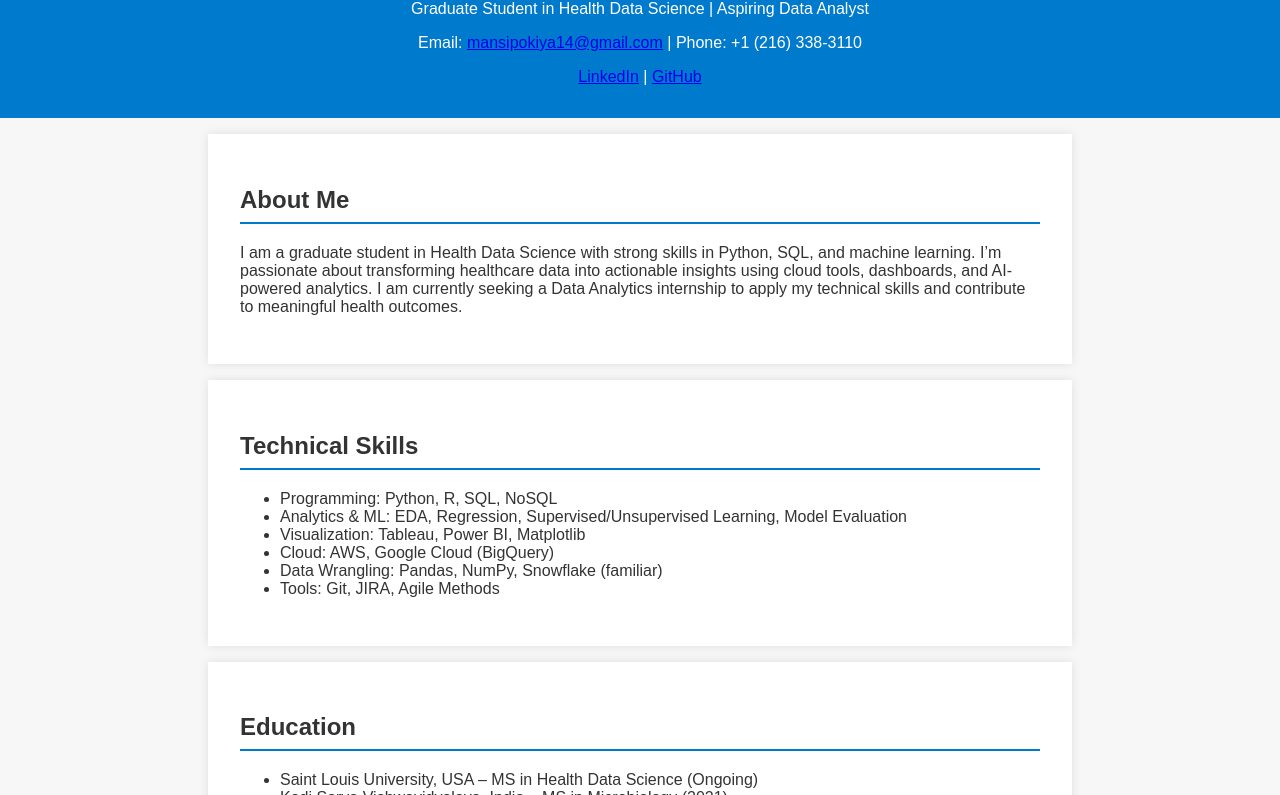
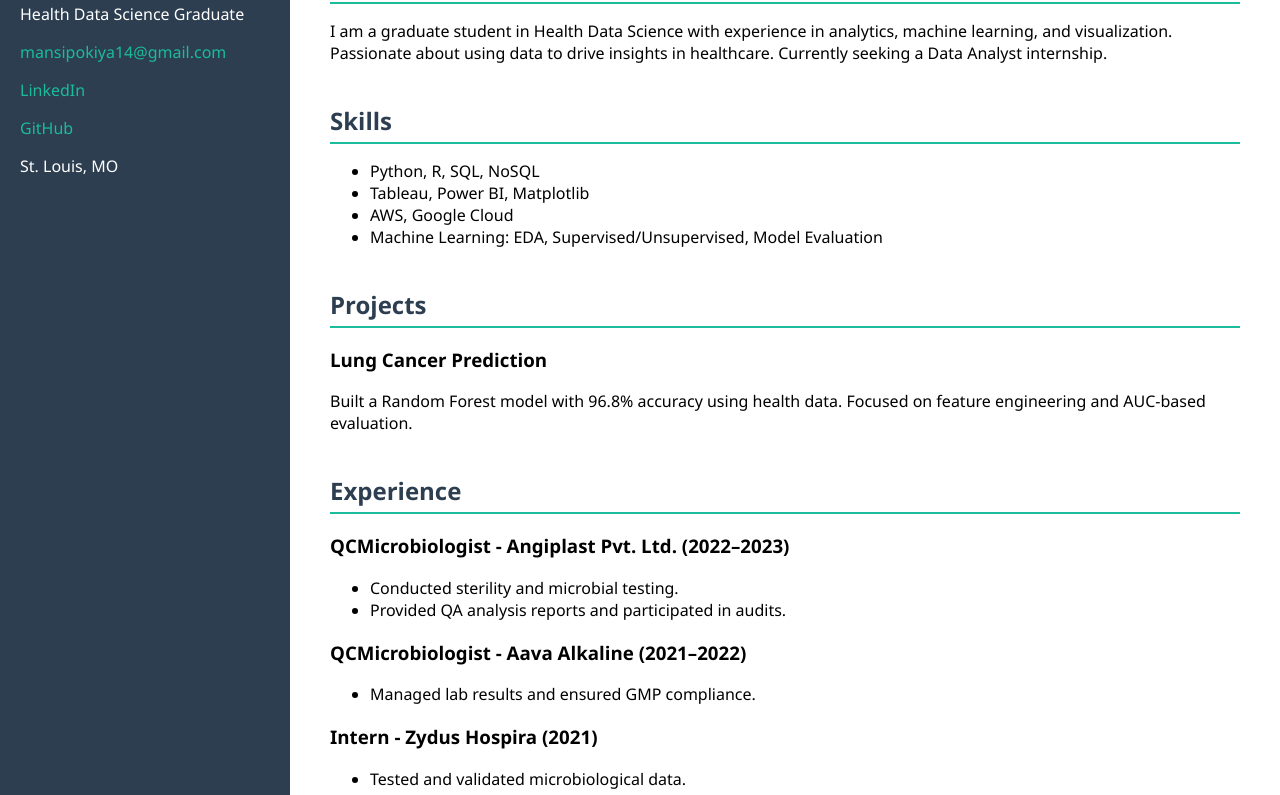
Before and after one commit to MansiPokiya/mansipokiya.github.io, a plain HTML site: page index.html in a window 1280 px wide. Shown: the part 96-891 px from the top of the page. Drawn offline with Linux system fonts and the light colour scheme.

Commit message:
Add files via upload

```diff
--- a/index.html
+++ b/index.html
@@ -2,84 +2,63 @@
 <!DOCTYPE html>
 <html lang="en">
 <head>
-  <meta charset="UTF-8">
-  <meta name="viewport" content="width=device-width, initial-scale=1.0">
-  <title>Mansi Pokiya | Health Data Science Portfolio</title>
-  <link rel="stylesheet" href="style.css">
+  <meta charset="UTF-8" />
+  <meta name="viewport" content="width=device-width, initial-scale=1.0" />
+  <title>Mansi Pokiya | Portfolio</title>
+  <link rel="stylesheet" href="style.css" />
 </head>
 <body>
-  <header>
-    <h1>Mansi Pokiya</h1>
-    <p>Graduate Student in Health Data Science | Aspiring Data Analyst</p>
-    <p>Email: <a href="mailto:mansipokiya14@gmail.com">mansipokiya14@gmail.com</a> | Phone: +1 (216) 338-3110</p>
-    <p><a href="https://linkedin.com/in/mansi-pokiya-20a404300">LinkedIn</a> | <a href="https://github.com/MansiPokiya">GitHub</a></p>
-  </header>
-
-  <section id="about">
+  <div class="container">
+    <div class="sidebar">
+      <h2>Mansi Pokiya</h2>
+      <p>Health Data Science Graduate</p>
+      <p><a href="mailto:mansipokiya14@gmail.com">mansipokiya14@gmail.com</a></p>
+      <p><a href="https://linkedin.com/in/mansi-pokiya-20a404300">LinkedIn</a></p>
+      <p><a href="https://github.com/MansiPokiya">GitHub</a></p>
+      <p>St. Louis, MO</p>
+    </div>
+    <div class="main-content">
+      <section>
         <h2>About Me</h2>
-    <p>I am a graduate student in Health Data Science with strong skills in Python, SQL, and machine learning. I’m passionate about transforming healthcare data into actionable insights using cloud tools, dashboards, and AI-powered analytics. I am currently seeking a Data Analytics internship to apply my technical skills and contribute to meaningful health outcomes.</p>
+        <p>I am a graduate student in Health Data Science with experience in analytics, machine learning, and visualization. Passionate about using data to drive insights in healthcare. Currently seeking a Data Analyst internship.</p>
       </section>
-
-  <section id="skills">
-    <h2>Technical Skills</h2>
+      <section>
+        <h2>Skills</h2>
         <ul>
-      <li>Programming: Python, R, SQL, NoSQL</li>
-      <li>Analytics & ML: EDA, Regression, Supervised/Unsupervised Learning, Model Evaluation</li>
-      <li>Visualization: Tableau, Power BI, Matplotlib</li>
-      <li>Cloud: AWS, Google Cloud (BigQuery)</li>
-      <li>Data Wrangling: Pandas, NumPy, Snowflake (familiar)</li>
-      <li>Tools: Git, JIRA, Agile Methods</li>
+          <li>Python, R, SQL, NoSQL</li>
+          <li>Tableau, Power BI, Matplotlib</li>
+          <li>AWS, Google Cloud</li>
+          <li>Machine Learning: EDA, Supervised/Unsupervised, Model Evaluation</li>
         </ul>
       </section>
-
-  <section id="education">
-    <h2>Education</h2>
+      <section>
+        <h2>Projects</h2>
+        <h3>Lung Cancer Prediction</h3>
+        <p>Built a Random Forest model with 96.8% accuracy using health data. Focused on feature engineering and AUC-based evaluation.</p>
+      </section>
+      <section>
+        <h2>Experience</h2>
+        <h3>QCMicrobiologist - Angiplast Pvt. Ltd. (2022–2023)</h3>
         <ul>
-      <li>Saint Louis University, USA – MS in Health Data Science (Ongoing)</li>
-      <li>Kadi Sarva Vishwavidyalaya, India – MS in Microbiology (2021)</li>
-      <li>Gujarat University, India – BS in Microbiology (2019)</li>
+          <li>Conducted sterility and microbial testing.</li>
+          <li>Provided QA analysis reports and participated in audits.</li>
+        </ul>
+        <h3>QCMicrobiologist - Aava Alkaline (2021–2022)</h3>
+        <ul>
+          <li>Managed lab results and ensured GMP compliance.</li>
+        </ul>
+        <h3>Intern - Zydus Hospira (2021)</h3>
+        <ul>
+          <li>Tested and validated microbiological data.</li>
         </ul>
       </section>
-
-  <section id="projects">
-    <h2>Projects</h2>
-    <h3>Lung Cancer Risk Prediction</h3>
-    <ul>
-      <li>Cleaned and organized healthcare dataset with features like age, smoking habits, chronic illness.</li>
-      <li>Engineered features and used Random Forest achieving 96.8% accuracy, 98% precision.</li>
-      <li>Evaluated models with AUC and recall for identifying high-risk patients.</li>
-    </ul>
+      <section>
+        <h2>Education</h2>
+        <p>MS Health Data Science - Saint Louis University (Ongoing)</p>
+        <p>MS Microbiology - KSV, India (2021)</p>
+        <p>BS Microbiology - Gujarat University, India (2019)</p>
       </section>
-
-  <section id="experience">
-    <h2>Professional Experience</h2>
-    <h3>QCMicrobiologist, Angiplast Pvt. Ltd., India</h3>
-    <p>Jan 2022 – Jun 2023</p>
-    <ul>
-      <li>Performed routine microbiological testing and sterility checks on raw and finished products.</li>
-      <li>Provided quality assurance insights through microbial data analysis and monthly reporting.</li>
-    </ul>
-
-    <h3>QCMicrobiologist, Aava Alkaline Natural Mineral Water, India</h3>
-    <p>Apr 2021 – Jan 2022</p>
-    <ul>
-      <li>Managed lab operations and collaborated with production for GMP compliance.</li>
-    </ul>
-
-    <h3>Intern, Zydus Hospira Oncology Pvt. Ltd., India</h3>
-    <p>Jan 2021 – Mar 2021</p>
-    <ul>
-      <li>Analyzed raw materials and documented microbiological test results for validation.</li>
-    </ul>
-  </section>
-
-  <section id="resume">
-    <h2>Resume</h2>
-    <p><a href="Mansi_Pokiya_Resume.pdf" target="_blank">Download PDF Resume</a></p>
-  </section>
-
-  <footer>
-    <p>&copy; 2025 Mansi Pokiya</p>
-  </footer>
+    </div>
+  </div>
 </body>
 </html>
--- a/style.css
+++ b/style.css
@@ -1,34 +1,49 @@
 
 body {
-  font-family: Arial, sans-serif;
   margin: 0;
-  padding: 0;
-  background: #f7f7f7;
-  color: #333;
+  font-family: 'Segoe UI', Tahoma, Geneva, Verdana, sans-serif;
+  background: #f4f4f4;
 }
 
-header {
-  background: #007acc;
+.container {
+  display: flex;
+  min-height: 100vh;
+}
+
+.sidebar {
+  background-color: #2c3e50;
   color: white;
-  padding: 1rem;
-  text-align: center;
+  width: 250px;
+  padding: 30px 20px;
+  flex-shrink: 0;
+}
+
+.sidebar h2 {
+  font-size: 24px;
+  margin-bottom: 10px;
+}
+
+.sidebar a {
+  color: #1abc9c;
+  text-decoration: none;
+  display: block;
+  margin: 8px 0;
+  word-break: break-word;
+}
+
+.main-content {
+  flex: 1;
+  padding: 40px;
+  background-color: white;
 }
 
 section {
-  padding: 2rem;
-  background: white;
-  margin: 1rem auto;
-  max-width: 800px;
-  box-shadow: 0 0 10px rgba(0,0,0,0.1);
+  margin-bottom: 40px;
 }
 
-h2 {
-  border-bottom: 2px solid #007acc;
-  padding-bottom: 0.5rem;
+section h2 {
+  border-bottom: 2px solid #1abc9c;
+  padding-bottom: 5px;
+  margin-bottom: 15px;
+  color: #2c3e50;
 }
-
-footer {
-  text-align: center;
-  padding: 1rem;
-  background: #eee;
-}
```
Lines whose indentation alone changed are shown as unchanged.
